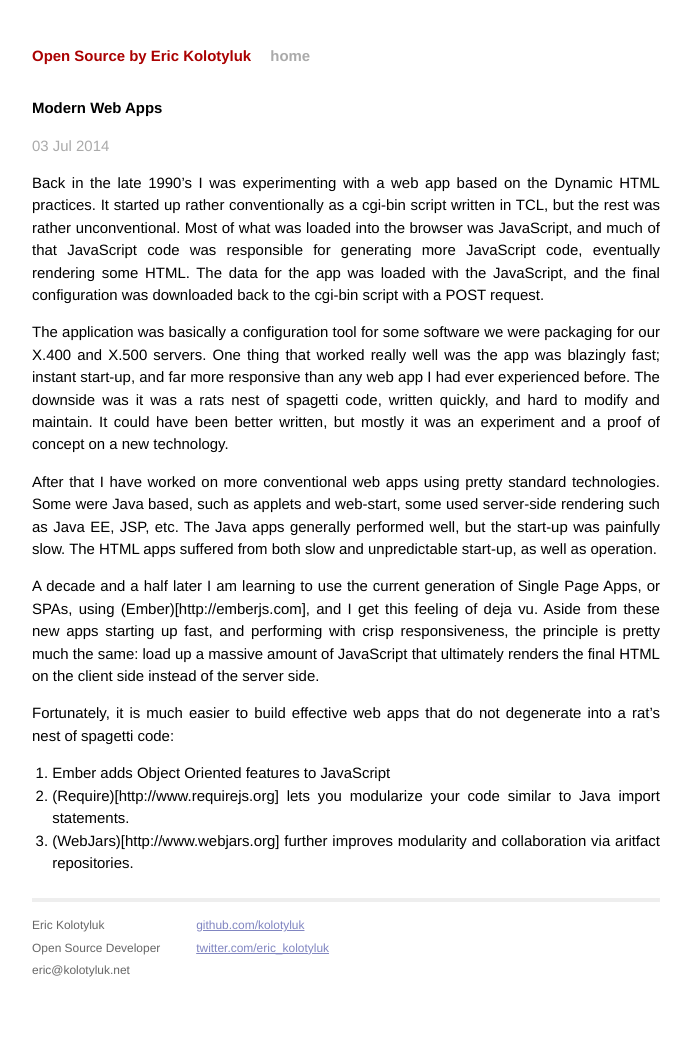
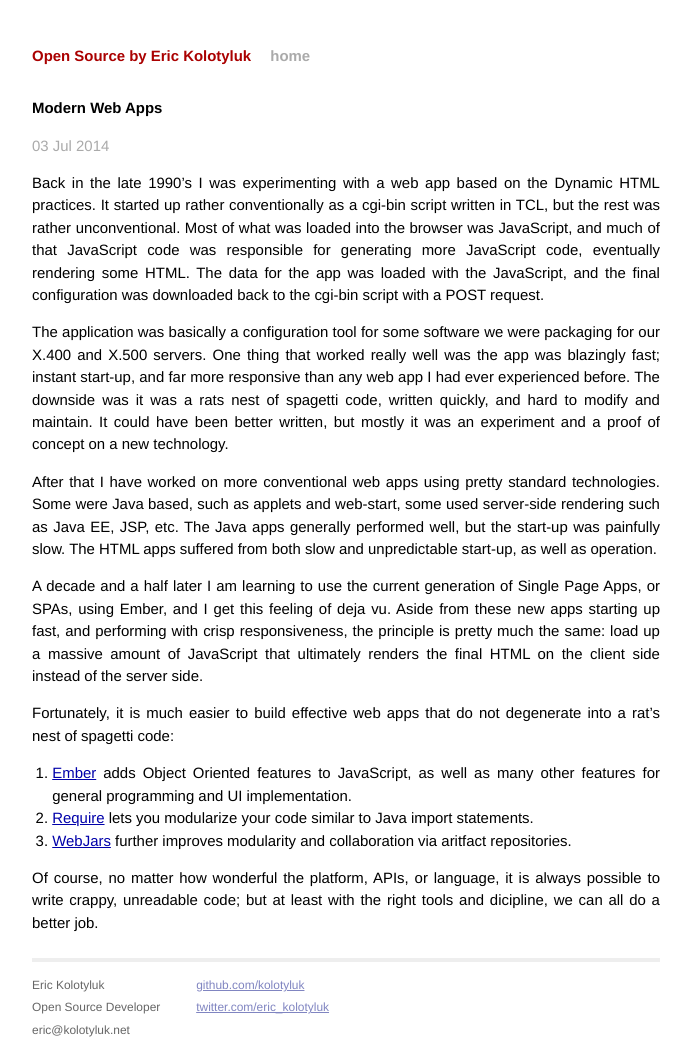
Before and after one commit to kolotyluk/kolotyluk.github.io, a Jekyll site: the page built from _posts/2014-07-03-modern-web-apps.markdown, in a window 1280 px wide. Shown: the whole page, without its empty margins (294-985 px from the left). Built offline with Jekyll 4.4.1, drawn with Linux system fonts in a browser that asks for light colours; Markdown is read by kramdown in place of the engine named in the settings; before the commit the page ends 993 px from its top, so only the background shows below that.

Commit message:
Correct markdown errors and add content

```diff
--- a/_posts/2014-07-03-modern-web-apps.markdown
+++ b/_posts/2014-07-03-modern-web-apps.markdown
@@ -25,15 +25,21 @@ Java EE, JSP, etc. The Java apps generally performed well, but the start-up was
 The HTML apps suffered from both slow and unpredictable start-up, as well as operation.
 
 A decade and a half later I am learning to use the current generation of Single Page Apps,
-or SPAs, using (Ember)[http://emberjs.com], and I get this feeling of deja vu. Aside from
-these new apps starting up fast, and performing with crisp responsiveness, the principle is
-pretty much the same: load up a massive amount of JavaScript that ultimately renders the final
-HTML on the client side instead of the server side.
+or SPAs, using Ember, and I get this feeling of deja vu. Aside from these new apps starting
+up fast, and performing with crisp responsiveness, the principle is pretty much the same:
+load up a massive amount of JavaScript that ultimately renders the final HTML on the client
+side instead of the server side.
 
 Fortunately, it is much easier to build effective web apps that do not degenerate into a
 rat's nest of spagetti code:
-1. Ember adds Object Oriented features to JavaScript
-2. (Require)[http://www.requirejs.org] lets you modularize your code similar to Java import
-statements.
-3. (WebJars)[http://www.webjars.org] further improves modularity and collaboration via
-aritfact repositories.
+
+1. [Ember](http://emberjs.com) adds Object Oriented features to JavaScript, as well as many
+   other features for general programming and UI implementation.
+2. [Require](http://www.requirejs.org) lets you modularize your code similar to Java import
+  statements.
+3. [WebJars](http://www.webjars.org) further improves modularity and collaboration via
+   aritfact repositories.
+
+Of course, no matter how wonderful the platform, APIs, or language, it is always possible
+to write crappy, unreadable code; but at least with the right tools and dicipline, we can
+all do a better job.
```
